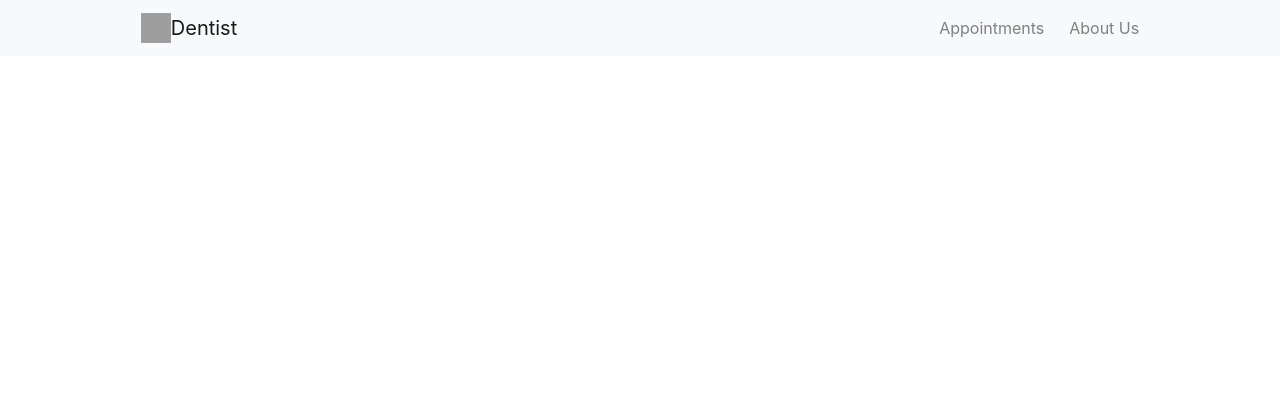
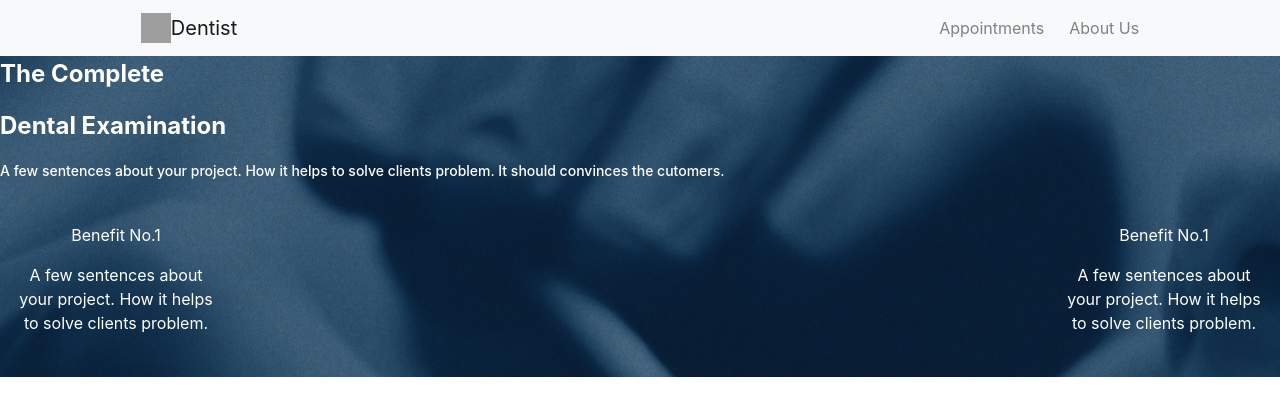
Before and after one commit to ShaikhMuhammadFaizan/React-Dental-appointment-app-UI, a React (Create React App) app: page / in a window 1280 px wide. Shown: the top 416 px of the page. Built offline with nearby package versions, Linux system fonts and the light colour scheme; grey boxes are pictures that could not be loaded.

Commit message:
Appointment booking component

```diff
--- a/package.json
+++ b/package.json
@@ -3,6 +3,10 @@
   "version": "0.1.0",
   "private": true,
   "dependencies": {
+    "@fortawesome/fontawesome-svg-core": "^1.2.27",
+    "@fortawesome/free-brands-svg-icons": "^5.12.1",
+    "@fortawesome/free-solid-svg-icons": "^5.12.1",
+    "@fortawesome/react-fontawesome": "^0.1.8",
     "@testing-library/jest-dom": "^4.2.4",
     "@testing-library/react": "^9.3.2",
     "@testing-library/user-event": "^7.1.2",
--- a/src/App.css
+++ b/src/App.css
@@ -28,6 +28,10 @@
   color: #61dafb;
 }
 
+.color-white-text{
+  color: #ffffff;
+}
+
 @keyframes App-logo-spin {
   from {
     transform: rotate(0deg);
--- a/src/App.js
+++ b/src/App.js
@@ -1,5 +1,6 @@
 import React, { Component } from 'react';
 import Navbar from './NavBar';
+import AppointmentBooking from './AppointmentBooking';
 
 import './App.css';
 
@@ -8,6 +9,7 @@ class App extends Component {
     return (
       <div className="App" >
         <Navbar />
+        <AppointmentBooking />
       </div>
     );
   }
--- /dev/null
+++ b/src/AppointmentBooking.css
@@ -0,0 +1,22 @@
+.header{
+    background-image: url('./Assets/Exam+Blue.jpg');
+}
+
+.heading-text{
+    font-size: 24px;
+    font-weight: bold;
+}
+.desc-text{
+    font-size: 14px;
+    font-weight: 500;
+}
+
+.benefit-area{
+
+}
+
+.benefit-box{
+    width: 20%;
+    padding: 2%;
+
+}
--- /dev/null
+++ b/src/AppointmentBooking.jsx
@@ -0,0 +1,33 @@
+import React, { Component } from 'react';
+import { Container } from 'react-bootstrap';
+
+import './AppointmentBooking.css';
+
+class Appointmentbooking extends Component {
+    render() {
+        return (
+            <div className="header color-white-text">
+                <div className="text-left">
+                    <p className="heading-text">The Complete</p>
+                    <p className="heading-text">Dental Examination</p>
+                    <p className="desc-text">A few sentences about your project. How it helps to solve clients problem. It should convinces the cutomers.</p>
+                    <div className="row benefit-area d-flex justify-content-between align-items-center text-center">
+                        <div className="benefit-box">
+                            <p className="sub-heading-text">Benefit No.1 </p>
+                            <p className="sub-desc-text">A few sentences about your project. How it helps to solve clients problem.</p>
+                        </div>
+                        <div className="benefit-box">
+                            <p className="sub-heading-text">Benefit No.1 </p>
+                            <p className="sub-desc-text">A few sentences about your project. How it helps to solve clients problem.</p>
+                        </div>
+                    </div>
+                </div>
+                <div>
+                    {/* form area */}
+                </div>
+            </div>
+        );
+    }
+}
+
+export default Appointmentbooking;
--- a/src/NavBar.jsx
+++ b/src/NavBar.jsx
@@ -19,7 +19,7 @@ class NavbarComp extends Component {
                             className="d-inline-block align-top"
                         />
                         Dentist
-            </Navbar.Brand>
+                    </Navbar.Brand>
                     <Navbar.Toggle />
                     <Navbar.Collapse className="justify-content-end">
                         <Nav className="nav-custom justify-content-between">
```
Also changed, not shown: src/Assets/blue.jpg (added), 1 other file (tests, documents, lock files or other folders).
